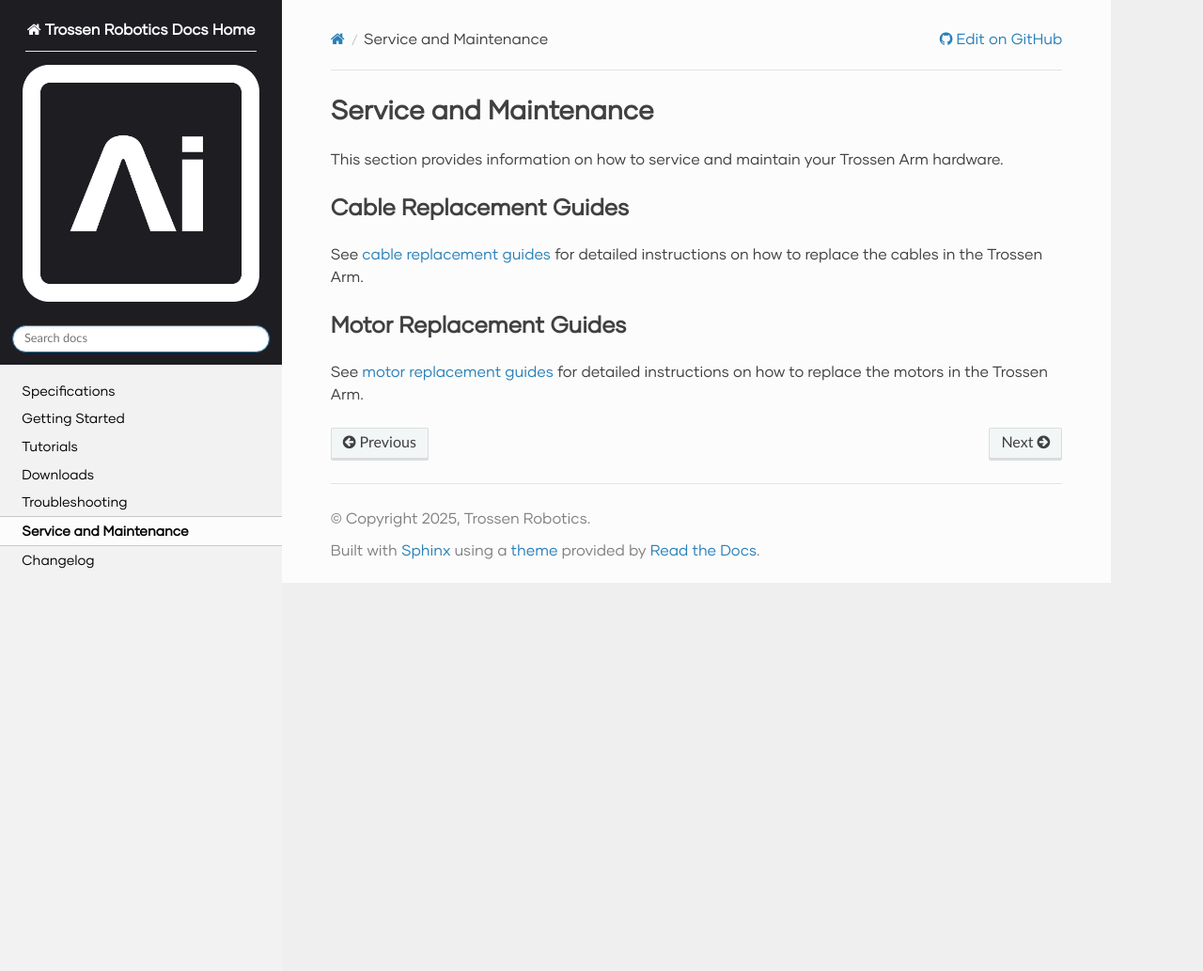
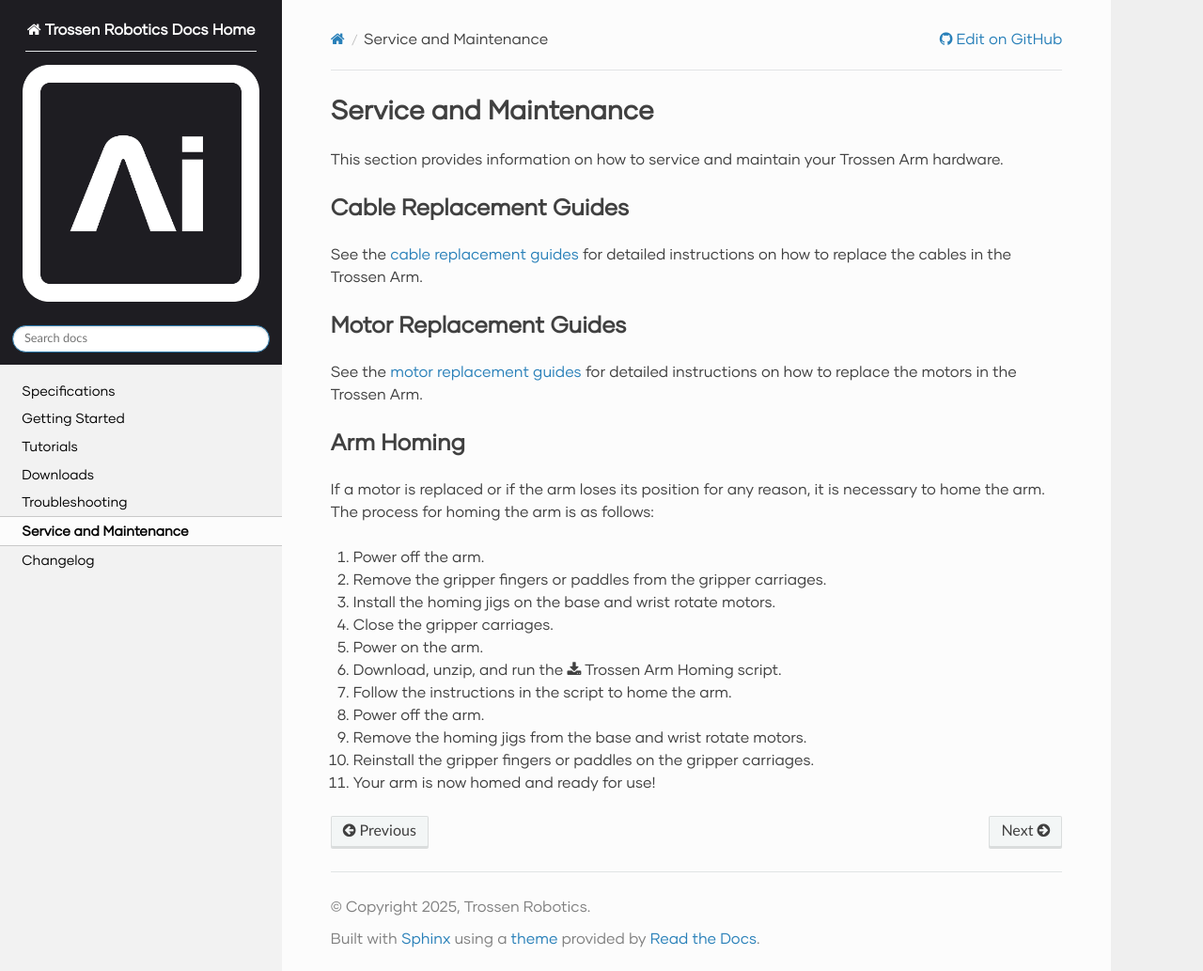
Before and after one commit to TrossenRobotics/trossen_arm, a Sphinx documentation site: the page built from docs/service.rst, in a window 1280 px wide and 1033 px high. Shown: the whole window at 94% size. Built offline with Sphinx 7.4.7 and the Read the Docs theme 3.1.0, drawn with Linux system fonts in a browser that asks for light colours; some web fonts are replaced; pages that are not in the unit, such as notebooks, are missing from menus.

Commit message:
Add arm homing procedure

```diff
--- a/docs/service.rst
+++ b/docs/service.rst
@@ -7,13 +7,31 @@ This section provides information on how to service and maintain your Trossen Ar
 Cable Replacement Guides
 ========================
 
-See `cable replacement guides`_ for detailed instructions on how to replace the cables in the Trossen Arm.
+See the `cable replacement guides`_ for detailed instructions on how to replace the cables in the Trossen Arm.
 
 .. _cable replacement guides: https://drive.google.com/drive/folders/1fTkOV6DC5rlOQEOLTlptDM7j4ATTRVNL
 
 Motor Replacement Guides
 ========================
 
-See `motor replacement guides`_ for detailed instructions on how to replace the motors in the Trossen Arm.
+See the `motor replacement guides`_ for detailed instructions on how to replace the motors in the Trossen Arm.
 
 .. _motor replacement guides: https://drive.google.com/drive/folders/1XYWOUI-m5p2t7TWM-cbzQznoVFy23upe?usp=drive_link
+
+Arm Homing
+==========
+
+If a motor is replaced or if the arm loses its position for any reason, it is necessary to home the arm.
+The process for homing the arm is as follows:
+
+#.  Power off the arm.
+#.  Remove the gripper fingers or paddles from the gripper carriages.
+#.  Install the homing jigs on the base and wrist rotate motors.
+#.  Close the gripper carriages.
+#.  Power on the arm.
+#.  Download, unzip, and run the :download:`Trossen Arm Homing script </_downloads/trossen_arm_homing.zip>`.
+#.  Follow the instructions in the script to home the arm.
+#.  Power off the arm.
+#.  Remove the homing jigs from the base and wrist rotate motors.
+#.  Reinstall the gripper fingers or paddles on the gripper carriages.
+#.  Your arm is now homed and ready for use!
```
Also changed, not shown: 1 other file.
